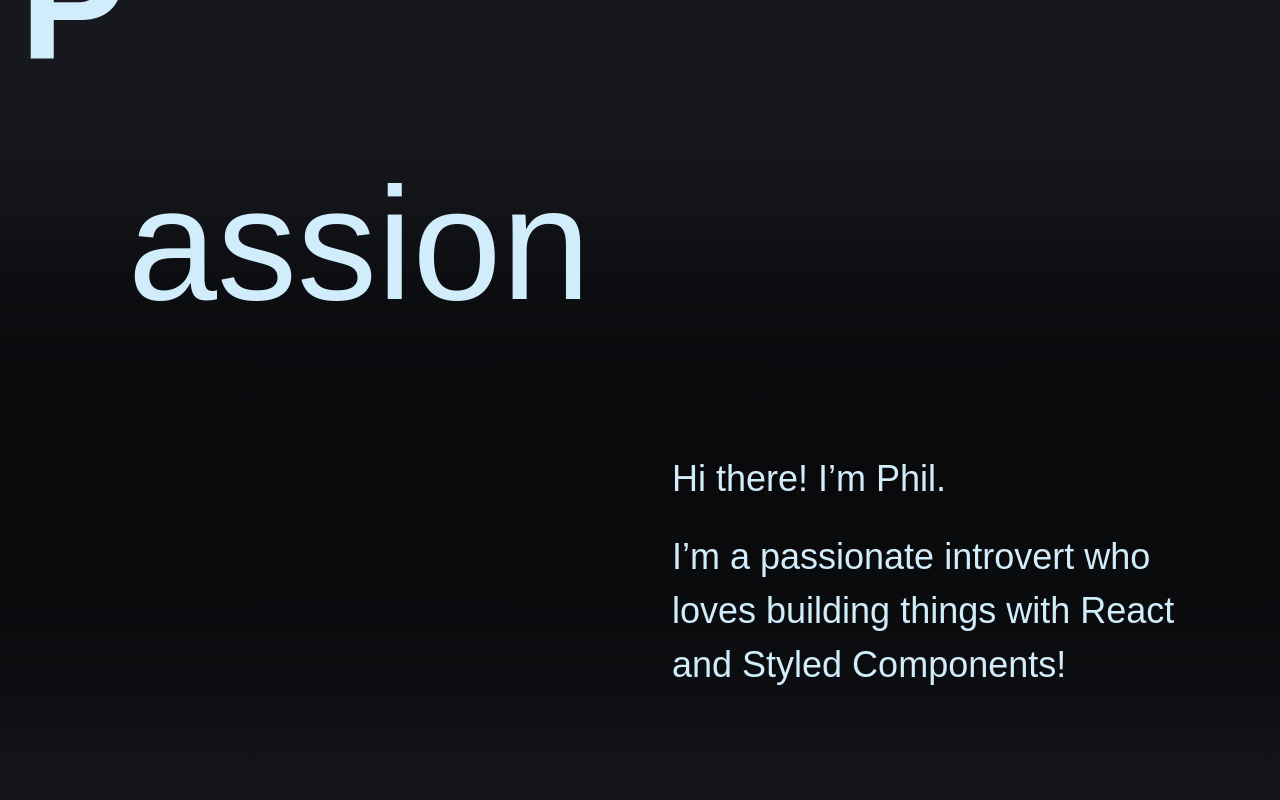
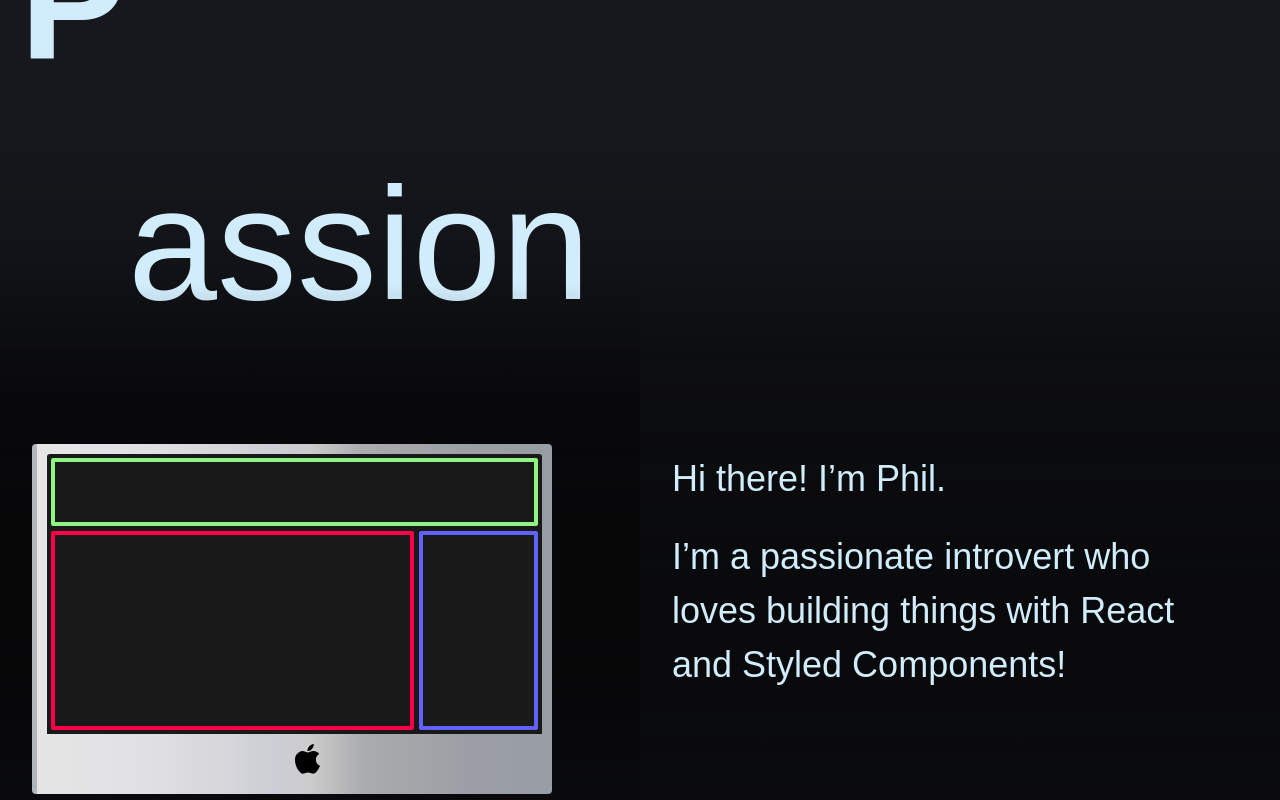
Before and after one commit to philNelson-jpn/phil-nelson-portfolio, a React (Vite) app: page / in a window 1280 px wide. Shown: the part 780-1580 px from the top of the page. Built offline with nearby package versions, Linux system fonts and the light colour scheme.

Commit message:
Added interactive iMac with hover and perspective effects

```diff
--- a/src/App.css
+++ b/src/App.css
@@ -112,7 +112,7 @@
 	/* border: 1px solid blue; */
 	display: grid;
 	grid-template-columns: 1fr 1fr;
-	grid-template-rows: 10rem 35rem;
+	grid-template-rows: 10rem 35rem 20rem;
 }
 
 .intro {
@@ -137,7 +137,7 @@
 	padding-block-end: 8rem;
 }
 
-.intro-text > p:first-of-type{
+.intro-text > p:first-of-type {
 	padding-block-end: 1rem;
 }
 
@@ -147,3 +147,151 @@
 	left: 8rem;
 	font-size: 10rem;
 }
+
+/* .wrapper {
+	display: grid;
+	place-content: center;
+	min-height: 100%;
+} */
+
+.iMac-wrapper {
+	perspective: 750px;
+	cursor: pointer;
+	padding-block-start: 10rem;
+	padding-block-end: 10rem;
+	grid-column: 1;
+	grid-row: 2;
+	position: sticky;
+	top: 9rem;
+	z-index: 10001;
+	background-image: linear-gradient(
+		180deg,
+		hsl(240deg 15% 3% / 0) 0%,
+		hsl(240deg 14% 3% / 0.2) 11%,
+		hsl(240deg 12% 3% / 0.6) 22%,
+		hsl(240deg 12% 3% / 0.7) 33%,
+		hsl(240deg 10% 3% / 0.8) 44%,
+		hsl(240deg 9% 3% / 0.8) 56%,
+		hsl(240deg 12% 3% / 0.7) 67%,
+		hsl(240deg 12% 3% / 0.6) 78%,
+		hsl(240deg 14% 3% / 0.2) 89%,
+		hsl(240deg 15% 3% / 0) 100%
+	);;
+}
+
+.iMac {
+	position: relative;
+	height: 350px;
+	width: 520px;
+	left: 2rem;
+
+	background-image: linear-gradient(
+		90deg,
+		hsl(240deg 2% 90%) 0%,
+		hsl(240deg 4% 89%) 17%,
+		hsl(240deg 5% 88%) 25%,
+		hsl(240deg 6% 86%) 31%,
+		hsl(240deg 6% 85%) 37%,
+		hsl(231deg 8% 83%) 42%,
+		hsl(233deg 9% 82%) 47%,
+		hsl(228deg 1% 80%) 53%,
+		hsl(224deg 1% 74%) 58%,
+		hsl(223deg 2% 68%) 63%,
+		hsl(224deg 2% 66%) 69%,
+		hsl(220deg 4% 65%) 75%,
+		hsl(219deg 5% 63%) 83%,
+		hsl(217deg 6% 62%) 100%
+	);
+	border-radius: 4px;
+	transform: rotateY(0deg);
+	transition: transform 600ms ease-in-out;
+	transform-style: preserve-3d;
+	border-left: 5px solid hsl(217deg 6% 72%);
+}
+
+svg {
+	position: absolute;
+	width: 25px;
+	left: 50%;
+	right: 50%;
+	bottom: 20px;
+}
+
+.screen {
+	display: grid;
+	grid-template-areas:
+		'header header header'
+		'main main sidebar'
+		'main main sidebar';
+	grid-template-rows: 25% 1fr;
+	grid-template-columns: 1fr 2fr 1fr;
+	perspective: 750px;
+	gap: 5px;
+	position: absolute;
+	border: 4px solid transparent;
+	inset: 10px 10px 60px 10px;
+	background-color: hsl(0, 2%, 10%);
+	transform: translate3D(0px, 0, 0px);
+	border-radius: 3px 3px 0px 0px;
+	transition: transform 600ms ease-in-out, border 600ms ease-in-out;
+	transform-style: inherit;
+}
+
+.item {
+	border: 4px solid;
+	transform: translate3D(0px, 0, 0px);
+	transform-style: inherit;
+	background-color: hsl(0, 2%, 10%);
+	border-radius: 2px;
+	display: grid;
+	place-content: center;
+	color: transparent;
+}
+
+.item.one {
+	grid-area: header;
+	border-color: hsl(113, 85%, 74%);
+	transition: transform 800ms ease-in-out, background-color 1000ms ease-in-out,
+		color 1000ms ease-in-out;
+}
+
+.item.two {
+	grid-area: main;
+	border-color: hsl(343, 100%, 50%);
+	transition: transform 1200ms ease-in-out, background-color 1500ms ease-in-out,
+		color 2000ms ease-in-out;
+}
+
+.item.three {
+	grid-area: sidebar;
+	border-color: hsl(240, 100%, 69%);
+	transition: transform 1500ms ease-in-out, background-color 2000ms ease-in-out,
+		color 2500ms ease-in-out;
+}
+
+.iMac-wrapper:hover .iMac {
+	transform: rotateY(40deg);
+}
+
+.iMac-wrapper:hover .screen {
+	transform: translate3D(30px, -10px, 100px);
+	border-color: white;
+}
+
+.iMac-wrapper:hover .item.one {
+	transform: translate3D(60px, -10px, 40px);
+	background-color: hsl(113, 85%, 74%);
+	color: hsl(240, 5%, 21%);
+}
+
+.iMac-wrapper:hover .item.two {
+	transform: translate3D(0px, 30px, 60px);
+	background-color: hsl(343, 100%, 50%);
+	color: hsl(240, 5%, 21%);
+}
+
+.iMac-wrapper:hover .item.three {
+	transform: translate3D(30px, -20px, 90px);
+	background-color: hsl(240, 100%, 69%);
+	color: hsl(240, 5%, 21%);
+}
--- a/src/App.jsx
+++ b/src/App.jsx
@@ -7,6 +7,7 @@ import Phluid from './components/Phluid'
 import Liphelong from './components/Liphelong'
 import Phriendly from './components/Phriendly'
 import PhilPhoto from './components/PhilPhoto'
+
 
 function App() {
 	return (
--- /dev/null
+++ b/src/components/Mac.jsx
@@ -0,0 +1,21 @@
+export default function Mac() {
+	return (
+		<div className='iMac-wrapper'>
+			<div className='iMac'>
+				<div className='screen'>
+					<div className='item one'>1</div>
+					<div className='item two'>2</div>
+					<div className='item three'>3</div>
+				</div>
+				<svg
+					xmlns='http://www.w3.org/2000/svg'
+					version='1.1'
+					width='10'
+					viewBox='0 0 1000 1187.198'
+				>
+					<path d='M979.042 925.188c-17.954 41.477-39.206 79.657-63.828 114.759-33.563 47.853-61.044 80.976-82.222 99.37-32.83 30.192-68.006 45.654-105.672 46.533-27.041 0-59.652-7.694-97.611-23.303-38.085-15.536-73.084-23.23-105.086-23.23-33.563 0-69.56 7.694-108.061 23.23-38.561 15.609-69.625 23.743-93.376 24.55-36.12 1.538-72.123-14.364-108.06-47.78-22.938-20.006-51.627-54.302-85.997-102.888-36.875-51.883-67.191-112.047-90.942-180.639C12.751 781.703 0 709.96 0 640.504c0-79.562 17.192-148.183 51.627-205.687 27.063-46.19 63.066-82.625 108.127-109.373 45.06-26.748 93.749-40.378 146.182-41.25 28.69 0 66.312 8.874 113.066 26.315 46.622 17.5 76.557 26.374 89.682 26.374 9.812 0 43.068-10.376 99.443-31.064 53.313-19.185 98.307-27.129 135.168-24 99.883 8.062 174.923 47.436 224.828 118.372-89.33 54.126-133.52 129.936-132.64 227.188.806 75.751 28.287 138.788 82.295 188.84 24.476 23.23 51.81 41.183 82.222 53.934-6.595 19.127-13.557 37.447-20.958 55.035zM749.964 23.75c0 59.374-21.692 114.81-64.928 166.122-52.176 61-115.286 96.248-183.724 90.686a184.836 184.836 0 01-1.378-22.497c0-56.999 24.813-117.998 68.878-167.874 21.999-25.253 49.978-46.25 83.907-63 33.856-16.5 65.88-25.625 95.999-27.187.88 7.937 1.246 15.875 1.246 23.75z'></path>
+				</svg>
+			</div>
+		</div>
+	)
+}
--- a/src/components/Passion.jsx
+++ b/src/components/Passion.jsx
@@ -1,3 +1,4 @@
+import Mac from '../components/Mac'
 export default function Passion() {
 	return (
 		<div className='intro'>
@@ -9,6 +10,7 @@ export default function Passion() {
 					Styled Components!
 				</p>
 			</div>
+			<Mac />
 		</div>
 	)
 }
```
